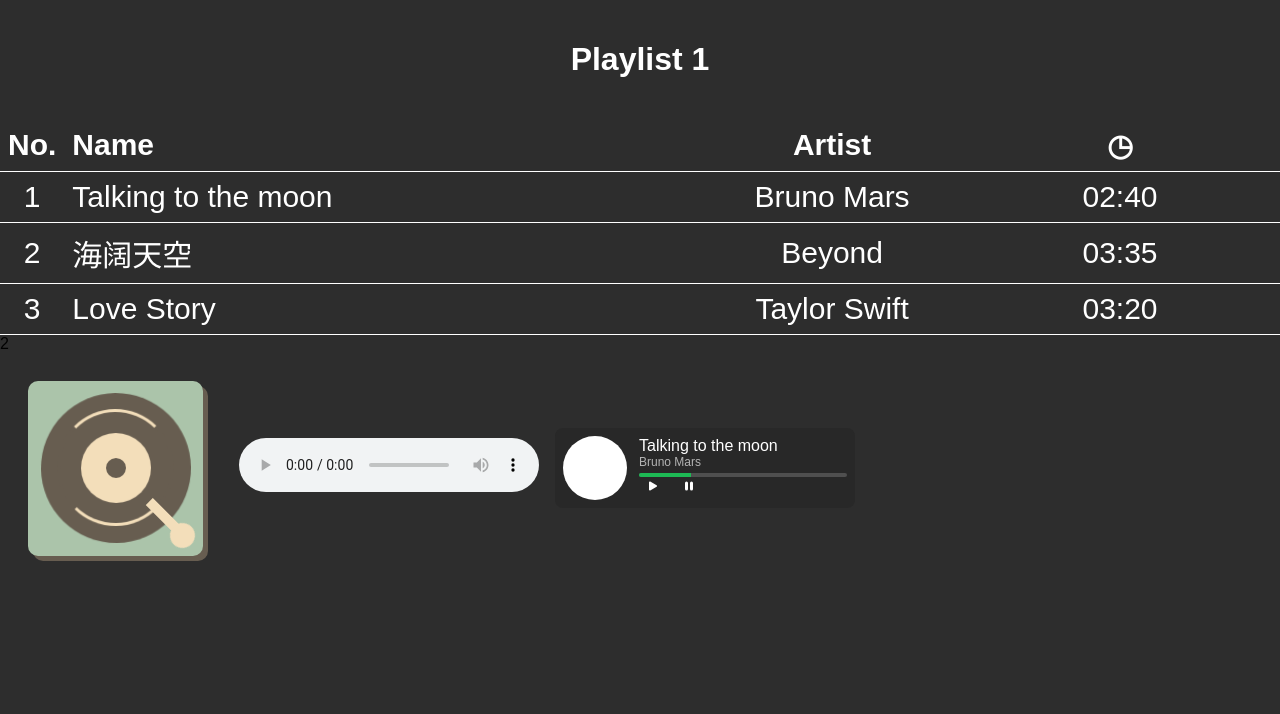
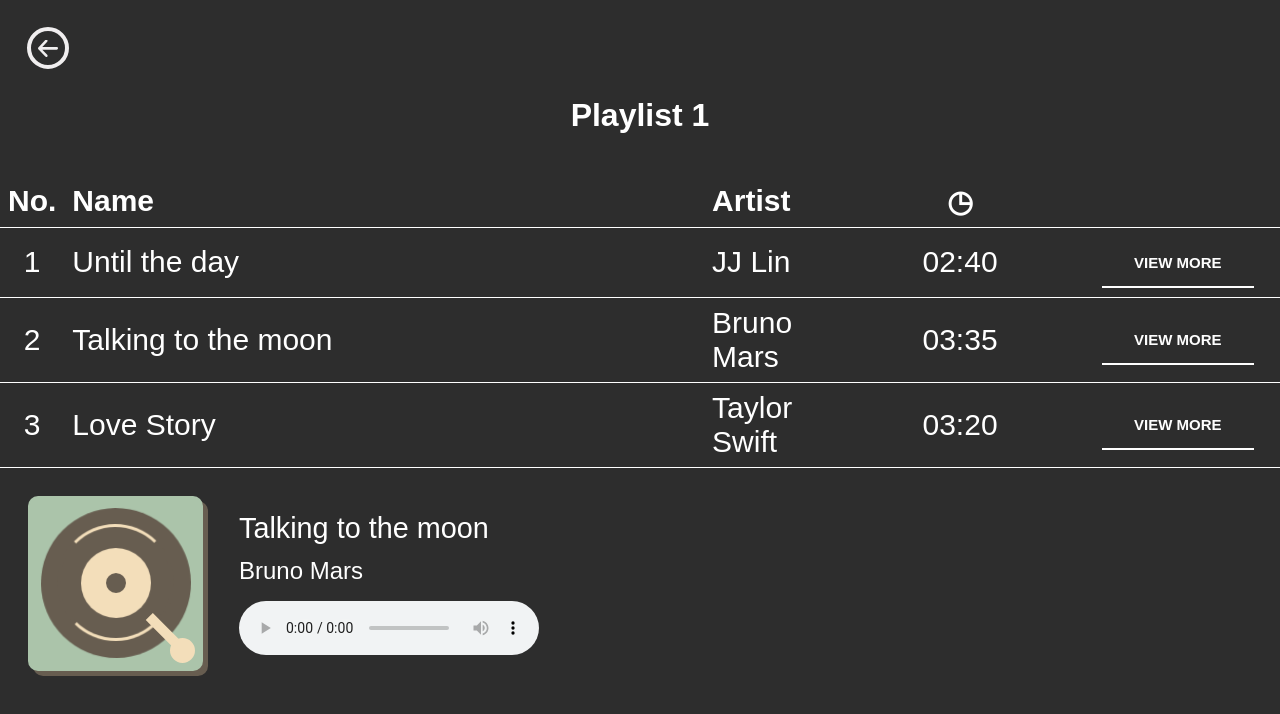
Before and after one commit to Chengenchong/MetaM, a plain HTML site: page playlist1.html in a window 1280 px wide. Drawn offline with Linux system fonts and the light colour scheme; a web font is replaced by a local one.

Commit message:
ddddddddd

```diff
--- a/main.css
+++ b/main.css
@@ -47,6 +47,11 @@ img {
     padding: 10px;
     text-align: center;
     color: white;
+}
+
+.caption a {
+    color: white;
+    text-decoration: none;
 }
 
 .create-folder-button {
@@ -257,95 +262,139 @@ tr {
     border-bottom: 1px solid #fff;
 }
 
-/* Song player*/
-.audio-player {
-    display: flex;
-    align-items: center;
-    justify-content: center;
-    width: 300px;
-    height: 80px;
-    background-color: #282828;
-    border-radius: 8px;
-    padding: 8px;
-    box-sizing: border-box;
+/* back button */
+.button {
+    display: block;
+    position: relative;
+    width: 56px;
+    height: 56px;
+    margin: 0;
+    overflow: hidden;
+    outline: none;
+    background-color: transparent;
+    cursor: pointer;
+    border: 0;
   }
 
-  .album-cover {
-    width: 64px;
-    height: 64px;
-    background-color: #fff;
+  .button:before,
+  .button:after {
+    content: "";
+    position: absolute;
     border-radius: 50%;
-    margin-right: 12px;
+    inset: 7px;
   }
 
-  .player-controls {
-    flex-grow: 1;
-    display: flex;
-    flex-direction: column;
+  .button:before {
+    border: 4px solid #f0eeef;
+    transition: opacity 0.4s cubic-bezier(0.77, 0, 0.175, 1) 80ms,
+      transform 0.5s cubic-bezier(0.455, 0.03, 0.515, 0.955) 80ms;
   }
 
-  .song-info {
-    margin-bottom: 4px;
+  .button:after {
+    border: 4px solid #96daf0;
+    transform: scale(1.3);
+    transition: opacity 0.4s cubic-bezier(0.165, 0.84, 0.44, 1),
+      transform 0.5s cubic-bezier(0.25, 0.46, 0.45, 0.94);
+    opacity: 0;
   }
 
-  .song-title {
-    font-size: 16px;
-    color: #fff;
-    margin: 0;
+  .button:hover:before,
+  .button:focus:before {
+    opacity: 0;
+    transform: scale(0.7);
+    transition: opacity 0.4s cubic-bezier(0.165, 0.84, 0.44, 1),
+      transform 0.5s cubic-bezier(0.25, 0.46, 0.45, 0.94);
   }
 
-  .artist {
-    font-size: 12px;
-    color: #b3b3b3;
-    margin: 0;
+  .button:hover:after,
+  .button:focus:after {
+    opacity: 1;
+    transform: scale(1);
+    transition: opacity 0.4s cubic-bezier(0.77, 0, 0.175, 1) 80ms,
+      transform 0.5s cubic-bezier(0.455, 0.03, 0.515, 0.955) 80ms;
   }
 
-  .progress-bar {
-    width: 100%;
-    height: 4px;
-    background-color: #4f4f4f;
-    border-radius: 2px;
-    overflow: hidden;
+  .button-box {
+    display: flex;
+    position: absolute;
+    top: 0;
+    left: 0;
   }
 
-  .progress {
-    width: 50%;
-    height: 100%;
-    background-color: #1db954;
-    transform-origin: left;
-    animation: progress-animation 10s linear infinite;
+  .button-elem {
+    display: block;
+    width: 20px;
+    height: 20px;
+    margin: 17px 18px 0 18px;
+    transform: rotate(180deg);
+    fill: #f0eeef;
   }
 
-  .buttons {
-    display: flex;
+  .button:hover .button-box,
+  .button:focus .button-box {
+    transition: 0.4s;
+    transform: translateX(-56px);
   }
 
-  button {
-    background: none;
-    border: none;
-    cursor: pointer;
-    outline: none;
+/* view more button*/
+.btn2 {
+    position: relative;
+    display: inline-block;
+    padding: 15px 30px;
+    border: 2px solid #fefefe;
+    text-transform: uppercase;
+    color: #fefefe;
+    text-decoration: none;
+    font-weight: 600;
+    font-size: 15px;
+    transition: 0.3s;
   }
 
-  .play-btn,
-  .pause-btn {
-    font-size: 16px;
-    color: #fff;
-    margin-right: 8px;
-    transition: transform 0.2s ease-in-out;
+  .btn2::before {
+    content: '';
+    position: absolute;
+    top: -2px;
+    left: -2px;
+    width: calc(100% + 4px);
+    height: calc(100% - -2px);
+    background-color: #2d2d2d;
+    transition: 0.3s ease-out;
+    transform: scaleY(1);
   }
 
-  .play-btn:hover,
-  .pause-btn:hover {
-    transform: scale(1.2);
+  .btn2::after {
+    content: '';
+    position: absolute;
+    top: -2px;
+    left: -2px;
+    width: calc(100% + 4px);
+    height: calc(100% - 50px);
+    background-color: #2d2d2d;
+    transition: 0.3s ease-out;
+    transform: scaleY(1);
   }
 
-  @keyframes progress-animation {
-    0% {
-      transform: scaleX(0);
-    }
+  .btn2:hover::before {
+    transform: translateY(-25px);
+    height: 0;
+  }
 
-    100% {
-      transform: scaleX(1);
-    }
+  .btn2:hover::after {
+    transform: scaleX(0);
+    transition-delay: 0.15s;
   }
+
+  .btn2:hover {
+    border: 2px solid #fefefe;
+  }
+
+  .btn2 span {
+    position: relative;
+    z-index: 3;
+  }
+
+  .btn {
+    text-decoration: none;
+    border: none;
+    background-color: transparent;
+  }
--- a/playlist1.html
+++ b/playlist1.html
@@ -11,6 +11,24 @@
 </head>
 <body>
     <header>
+      <button class="button" onclick="window.location.href = 'playlist.html';">
+        <div class="button-box">
+          <span class="button-elem">
+            <svg viewBox="0 0 46 40" xmlns="http://www.w3.org/2000/svg">
+              <path
+                d="M46 20.038c0-.7-.3-1.5-.8-2.1l-16-17c-1.1-1-3.2-1.4-4.4-.3-1.2 1.1-1.2 3.3 0 4.4l11.3 11.9H3c-1.7 0-3 1.3-3 3s1.3 3 3 3h33.1l-11.3 11.9c-1 1-1.2 3.3 0 4.4 1.2 1.1 3.3.8 4.4-.3l16-17c.5-.5.8-1.1.8-1.9z"
+              ></path>
+            </svg>
+          </span>
+          <span class="button-elem">
+            <svg viewBox="0 0 46 40">
+              <path
+                d="M46 20.038c0-.7-.3-1.5-.8-2.1l-16-17c-1.1-1-3.2-1.4-4.4-.3-1.2 1.1-1.2 3.3 0 4.4l11.3 11.9H3c-1.7 0-3 1.3-3 3s1.3 3 3 3h33.1l-11.3 11.9c-1 1-1.2 3.3 0 4.4 1.2 1.1 3.3.8 4.4-.3l16-17c.5-.5.8-1.1.8-1.9z"
+              ></path>
+            </svg>
+          </span>
+        </div>
+      </button>
         <h1>Playlist 1</h1>
     </header>
 
@@ -18,47 +36,55 @@
       <colgroup>
         <col span="1" style="width: 5%;">
         <col span="1" style="width: 50%;">
+        <col span="1" style="width: 10%;">
         <col span="1" style="width: 20%;">
-        <col span="1" style="width: 25%;">
+        <col span="1" style="width: 15%;">
         <tbody style="text-align: center;">
       </colgroup>
       <tr>
         <th>No.</th>
         <th style="text-align: left;">Name</th>
-        <th>Artist</th>
+        <th style="text-align: left;">Artist</th>
         <th>&#9719</th>
       </tr>
       <tr>
         <td>1</td>
-        <td style="text-align: left;">Talking to the moon</td>
-        <td>Bruno Mars</td>
+        <td style="text-align: left;">Until the day</td>
+        <td style="text-align: left;">JJ Lin</td>
         <td>02:40</td>
+        <td style="text-align: left;">
+          <button class="btn">
+            <a href="#" class="btn2"><span class="spn2">View more</span></a>
+          </button>
+        </td>
       </tr>
       <tr>
         <td>2</td>
-        <td style="text-align: left;">海阔天空</td>
-        <td>Beyond</td>
+        <td style="text-align: left;">Talking to the moon</td>
+        <td style="text-align: left;">Bruno Mars</td>
         <td>03:35</td>
+        <td style="text-align: left;">
+          <button class="btn">
+            <a href="#" class="btn2"><span class="spn2">View more</span></a>
+          </button>
+        </td>
       </tr>
       <tr>
-        <td>
-            3
+        <td>3</td>
+        <td style="text-align: left;">Love Story</td>
+        <td style="text-align: left;">Taylor Swift</td>
+        <td>03:20</td>
+        <td style="text-align: left;">
+          <button class="btn">
+            <a href="#" class="btn2"><span class="spn2">View more</span></a>
+          </button>
         </td>
-        <td style="text-align: left;">
-            Love Story
-            <!-- <audio controls>
-                <source src="horse.mp3" type="audio/mpeg">
-              Your browser does not support the audio element.
-            </audio> -->
-        </td>
-        <td>Taylor Swift</td>
-        <td>03:20</td>
       </tr>
     </table>
 
     <table>
-      <tr style="border-bottom: none;">2
-        <td>
+      <tr style="border-bottom: none; ">
+        <td rowspan="5">
           <div class="record">
             <div class="container">
               <div class="plate">
@@ -78,37 +104,25 @@
             </div>
           </div>
         </td>
-        <td>
+        <td style="padding-top: 10px; padding-bottom: 10px;"></td>
+      </tr>
+      <tr style="border-bottom: none;">
+        <td style="padding-top: 10px; padding-bottom: 0px; font-size: 180%;">Talking to the moon</td>
+      </tr>
+      <tr style="border-bottom: none;">
+        <td style="padding-top: 0px; padding-bottom: 0px; font-size: 150%;">Bruno Mars</td>
+      </tr>
+      <tr style="border-bottom: none;">
+        <td style="padding-top: 0px; padding-bottom: 0px;">
           <audio controls>
-            <source src="horse.mp3" type="audio/mpeg">
+            <source src="songs/talking to the moon.mp3" type="audio/mpeg">
           Your browser does not support the audio element.
-        </audio>
+          </audio>
         </td>
-        <td>
-          <div class="audio-player">
-            <div class="album-cover">
-
-            </div>
-            <div class="player-controls">
-              <div class="song-info">
-                <div class="song-title">Talking to the moon</div>
-                <p class="artist">Bruno Mars</p>
-              </div>
-              <div class="progress-bar">
-                <div class="progress"></div>
-              </div>
-              <div class="buttons">
-                <button class="play-btn"><svg viewBox="0 0 16 16" class="bi bi-play-fill" fill="currentColor" height="16" width="16" xmlns="http://www.w3.org/2000/svg" style="color: white"> <path fill="white" d="m11.596 8.697-6.363 3.692c-.54.313-1.233-.066-1.233-.697V4.308c0-.63.692-1.01 1.233-.696l6.363 3.692a.802.802 0 0 1 0 1.393z"></path> </svg></button>
-                <button class="pause-btn"><svg viewBox="0 0 16 16" class="bi bi-pause-fill" fill="currentColor" height="16" width="16" xmlns="http://www.w3.org/2000/svg" style="color: white"> <path fill="white" d="M5.5 3.5A1.5 1.5 0 0 1 7 5v6a1.5 1.5 0 0 1-3 0V5a1.5 1.5 0 0 1 1.5-1.5zm5 0A1.5 1.5 0 0 1 12 5v6a1.5 1.5 0 0 1-3 0V5a1.5 1.5 0 0 1 1.5-1.5z"></path> </svg></button>
-              </div>
-            </div>
-          </div>
-
-        </td>
-
       </tr>
-
-
+      <tr style="border-bottom: none;">
+        <td style="padding-top: 10px; padding-bottom: 10px;"></td>
+      </tr>
     </table>
 
 
```
Also changed, not shown: playlist.html (+4 -2 lines), script.js (deleted), 1 other file.
